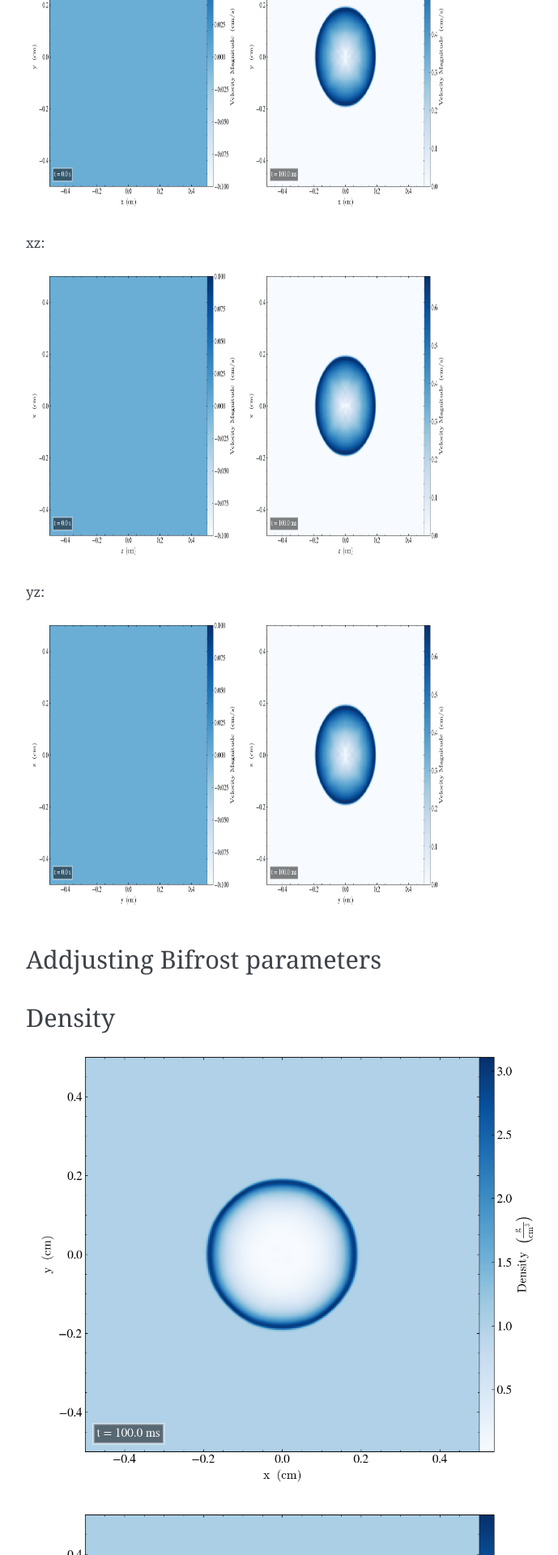
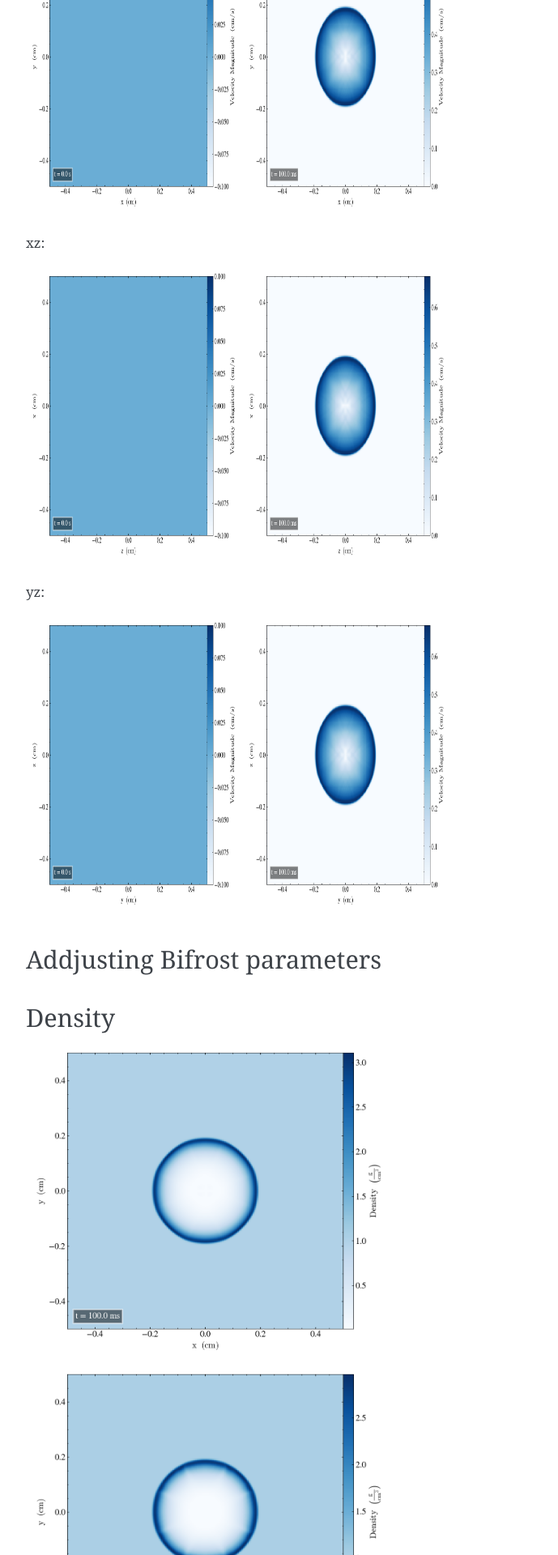
Before and after one commit to guadabsb15/summer_2021_report, a Sphinx documentation site: the page built from docs/source/sedov.rst, in a window 1280 px wide. Shown: the part 4480-6400 px from the top of the page at 81% size, without its empty margins (388-1077 px from the left). Built offline with Sphinx 7.4.7, drawn with Linux system fonts in a browser that asks for light colours.

Commit message:
Adjusting images

```diff
--- a/docs/source/sedov.rst
+++ b/docs/source/sedov.rst
@@ -176,17 +176,17 @@ Density
 -------
 
 .. image:: images_sedov_bifrost/density_sedov_bifrost_xy_10.png
-    :width: 100 %
+    :width: 70 %
 .. image:: images_sedov_bifrost/density_sedov_bifrost_xy_increase10_Ca_10.png
-    :width: 100 %
+    :width: 70 %
 
 
 .. image:: images_sedov_bifrost/density_sedov_bifrost_xy_10.png
-    :width: 100 %
+    :width: 70 %
 .. image:: images_sedov_bifrost/density_sedov_bifrost_xy_increase10_U_10.png
-    :width: 100 %
+    :width: 70 %
 
 .. image:: images_sedov_bifrost/density_sedov_bifrost_xy_10.png
-    :width: 100 %
+    :width: 70 %
 .. image:: images_sedov_bifrost/density_sedov_bifrost_xy_decrease10_U_10.png
-    :width: 100 %
+    :width: 70 %
```
